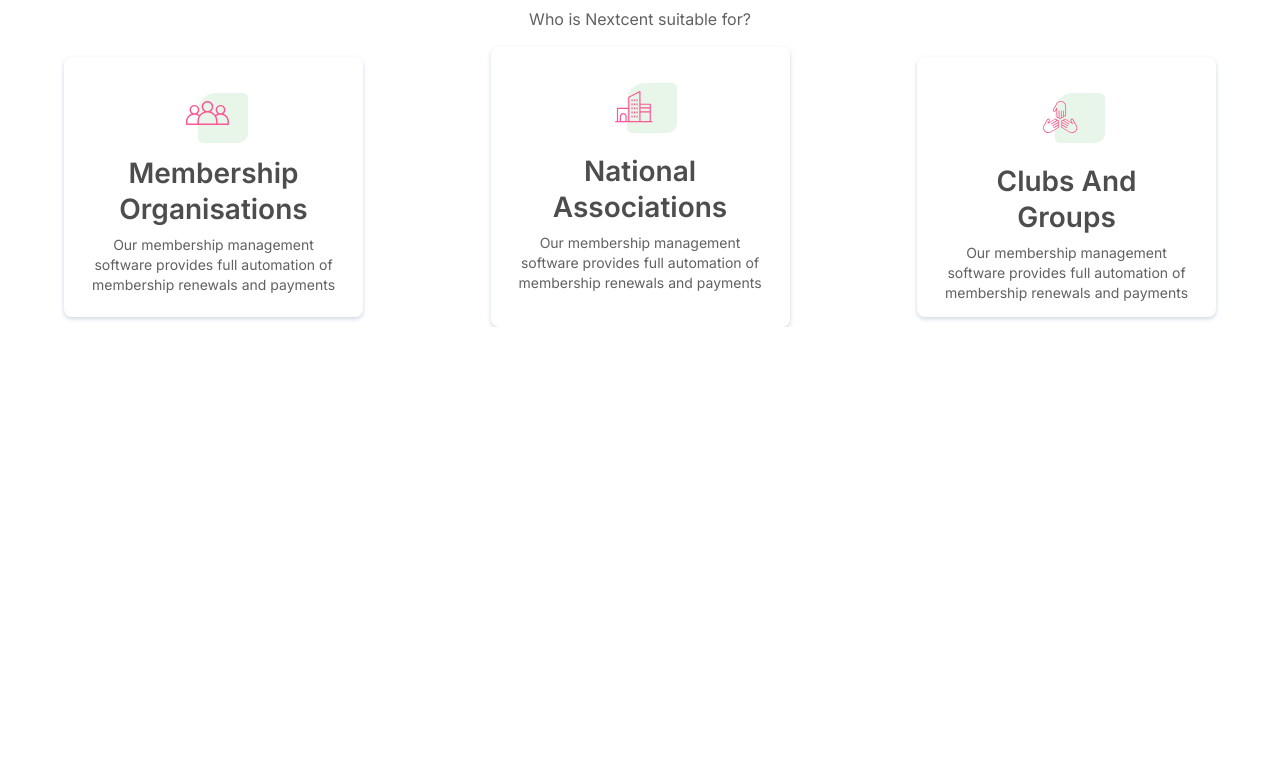
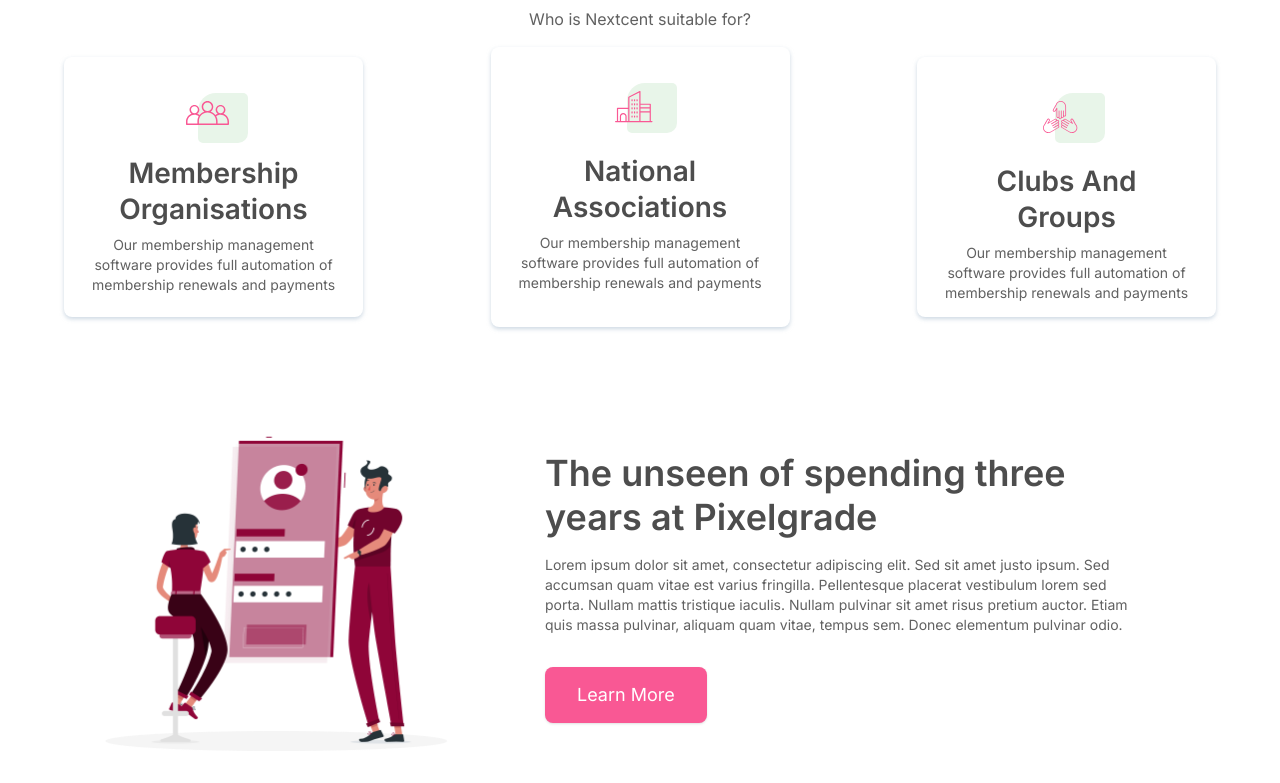
Before and after one commit to Yure7S/nexcent, a Next.js app: page / in a window 1280 px wide. Shown: the part 1066-1849 px from the top of the page. Before the commit the page ends 1393 px from the top, so only its background shows below. Built offline with nearby package versions, Linux system fonts and the light colour scheme.

Commit message:
feat: Criando section "Pixelgrade"

```diff
--- a/src/app/page.tsx
+++ b/src/app/page.tsx
@@ -136,6 +136,27 @@
           </div>
         </div>
       </section>
+      <section >
+        <div className="max-w-container mx-auto px-10 sm:px-14 py-24 flex items-center gap-12">
+          <div className='hidden lg:block'>
+            <Image
+              src="/images/illustration-02.png"
+              alt="Nexcent"
+              width={391}
+              height={407}
+              className="min-w-[441px]"
+              priority
+            />
+          </div>
+          <div className='max-w-[600px]'>
+            <h2 className="text-headline-3 md:text-headline-2 leading-headline-3 md:leading-headline-2 font-semibold line text-d-grey">The unseen of spending three years at Pixelgrade</h2>
+            <p className='mt-3 body-3 text-n-grey sm:mt-4'>Lorem ipsum dolor sit amet, consectetur adipiscing elit. Sed sit amet justo ipsum. Sed accumsan quam vitae est varius fringilla. Pellentesque placerat vestibulum lorem sed porta. Nullam mattis tristique iaculis. Nullam pulvinar sit amet risus pretium auctor. Etiam quis massa pulvinar, aliquam quam vitae, tempus sem. Donec elementum pulvinar odio.</p>
+            <Button className='mt-8'>
+              Learn More
+            </Button>
+          </div>
+        </div>
+      </section>
     </>
   );
 }
```
Also changed, not shown: public/images/illustration-03.png (added).
